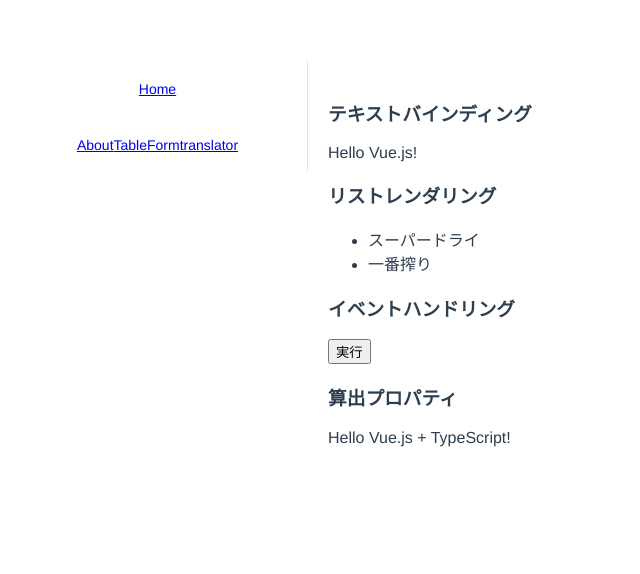
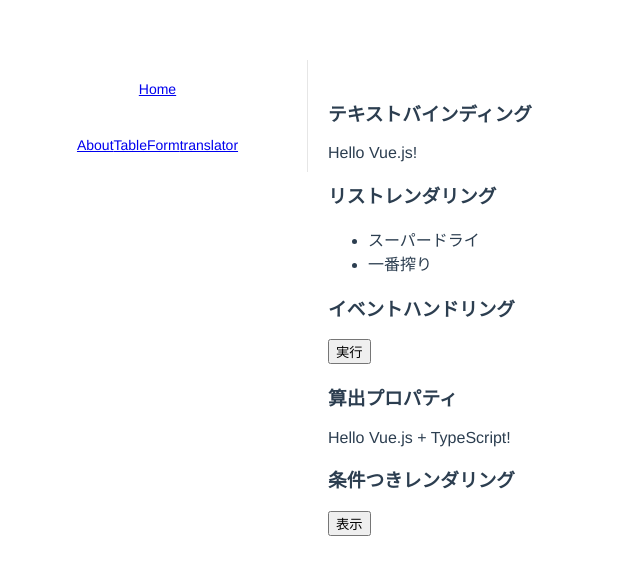
Before and after one commit to tkeydll/vue-ts-handson, a Vue app: page / in a window 1280 px wide. Shown: the top 574 px of the page, without its empty margins (0-640 px from the left). Built offline with nearby package versions, Linux system fonts and the light colour scheme.

Commit message:
Execise2 randering.

```diff
--- a/src/views/Home.vue
+++ b/src/views/Home.vue
@@ -15,6 +15,12 @@
 
     <h3>算出プロパティ</h3>
     <p>{{ computedMsg }}</p>
+
+    <h3>条件つきレンダリング</h3>
+    <button v-on:click="showDetail">表示</button>
+    <div v-if="detail">
+      詳細が表示されました。
+    </div>
   </div>
 </template>
 
@@ -45,12 +51,17 @@ export default Vue.extend({
           id: 2,
           name: "一番搾り"
         }
-      ] as Item[]
+      ] as Item[],
+      detail: false
     };
   },
   methods: {
     onClick(): void {
       alert(this.msg);
+    },
+    // 条件付きレンダリングの制御用イベントハンドラ
+    showDetail(): void {
+      this.detail = true;
     }
   },
   // 算出プロパティを実装
```
